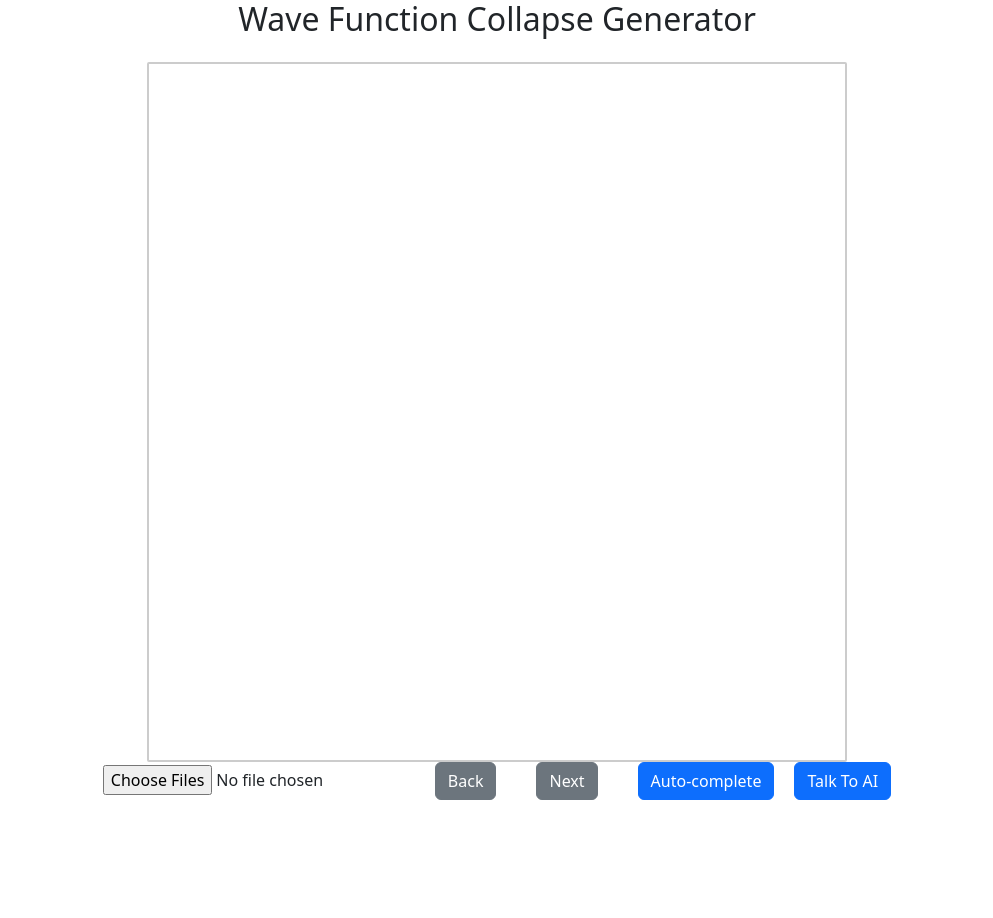
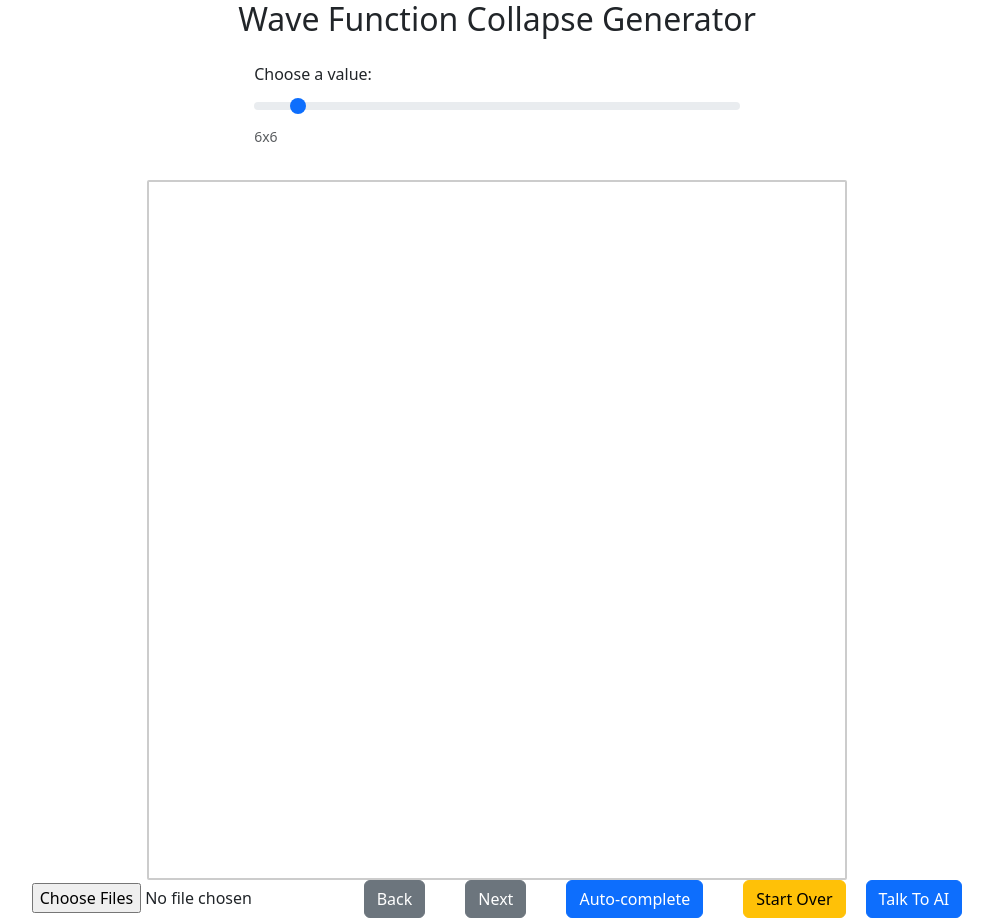
Before and after one commit to mattmacf98/wfc-canva-hackathon, a React (Vite) app: page / in a window 1280 px wide. Shown: the whole page, without its empty margins (143-1136 px from the left). Before the commit the page ends 800 px from the top, so only its background shows below. Built offline with nearby package versions, Linux system fonts and the light colour scheme.

Commit message:
allow changing tile size

```diff
--- a/src/App.tsx
+++ b/src/App.tsx
@@ -1,6 +1,6 @@
 import {ChangeEvent, FC, forwardRef, useEffect, useImperativeHandle, useRef, useState} from "react";
 import p5 from "p5";
-import {Button, Col, Container, Row} from "react-bootstrap";
+import {Button, Col, Container, Row, Form} from "react-bootstrap";
 import {Sketch} from "./waveFunctionCollapse/Sketch";
 declare global {
     interface Window {
@@ -17,6 +17,7 @@ export const App = () => {
     }
     const p5SketchRef = useRef(null);
     const [files, setFiles] = useState<File[]>([]);
+    const [dimension, setDimension] = useState<number>(6);
 
     async function talkToAi() {
           const [ response ] = await window.ai.generateText(
@@ -39,6 +40,20 @@ export const App = () => {
               <Row className="justify-content-center mb-3">
                   <Col xs="auto">
                       <h2>Wave Function Collapse Generator</h2>
+                      <div className="p-3">
+                          <Form.Group controlId="exampleForm.ControlRange1">
+                              <Form.Label>Choose a value:</Form.Label>
+                              <Form.Range
+                                  min={4}
+                                  max={30}
+                                  value={dimension}
+                                  onChange={(e: ChangeEvent<HTMLInputElement>) => setDimension(Number(e.target.value))}
+                              />
+                              <Form.Text className="text-muted">
+                                  {dimension}x{dimension}
+                              </Form.Text>
+                          </Form.Group>
+                      </div>
                   </Col>
               </Row>
               <Row className="flex-grow-1 justify-content-center align-items-center">
@@ -51,7 +66,7 @@ export const App = () => {
                       }>
                           {
                               files.length > 0 &&
-                              <P5Sketch canvasDimension={canvasDimension} ref={p5SketchRef} files={files}/>
+                              <P5Sketch canvasDimension={canvasDimension} ref={p5SketchRef} files={files} dimension={dimension}/>
                           }
                       </div>
                   </Col>
@@ -74,6 +89,7 @@ export const App = () => {
                       <Button variant="secondary" style={buttonSpacing} onClick={() => p5SketchRef.current.goBack()}>Back</Button>
                       <Button variant="secondary" style={buttonSpacing} onClick={() => p5SketchRef.current.drawNext()}>Next</Button>
                       <Button variant="primary" style={buttonSpacing} onClick={() => p5SketchRef.current.completeDrawing()}>Auto-complete</Button>
+                      <Button variant="warning" style={buttonSpacing} onClick={() => p5SketchRef.current.startOver()}>Start Over</Button>
                       <Button onClick={() => talkToAi()}>Talk To AI</Button>
                   </Col>
               </Row>
@@ -83,35 +99,39 @@ export const App = () => {
 
 interface IProps {
     canvasDimension: number;
+    dimension: number;
     files: File[];
 }
 const P5Sketch: FC = forwardRef((props: IProps, ref) => {
-    const sketchRef = useRef<HTMLDivElement | null>(null);
-    let sketch: Sketch | null = null;
+    const p5Ref = useRef<HTMLDivElement | null>(null);
+    const sketchRef = useRef<Sketch | null>(null);
 
     useImperativeHandle(ref, () => ({
         drawNext: () => {
-            sketch?.drawNext();
+            sketchRef.current?.drawNext();
         },
         goBack: () => {
-            sketch?.goBack();
+            sketchRef.current?.goBack();
         },
         completeDrawing: () => {
-            sketch?.completeDrawing();
+            sketchRef.current?.completeDrawing();
+        },
+        startOver: () => {
+            sketchRef.current?.startOver();
         }
     }), [])
 
     useEffect(() => {
-        sketch = new Sketch(props.canvasDimension, 20, props.files);
+        sketchRef.current = new Sketch(props.canvasDimension, props.dimension, props.files);
 
-        const p5Instance = new p5(sketch.createSketch(), sketchRef.current!);
+        const p5Instance = new p5(sketchRef.current!.createSketch(), p5Ref.current!);
 
         return () => {
             p5Instance.remove();
         };
-    }, [props.files])
+    }, [props.files, props.dimension])
 
-    return <div ref={sketchRef} style={{display: 'flex', justifyContent: 'center', alignItems: 'center', height: '100%', width: '100%'}}></div>
+    return <div ref={p5Ref} style={{display: 'flex', justifyContent: 'center', alignItems: 'center', height: '100%', width: '100%'}}></div>
 });
 
 export default App
--- a/src/waveFunctionCollapse/Sketch.ts
+++ b/src/waveFunctionCollapse/Sketch.ts
@@ -2,7 +2,7 @@ import p5 from "p5";
 import {Tile} from "./Tile";
 import {Cell} from "./Cell";
 
-const DISTANCE_THRESHOLD = 200;
+const DISTANCE_THRESHOLD = 300;
 
 export class Sketch {
     private readonly dim: number;
@@ -35,6 +35,12 @@ export class Sketch {
         this.sideSocketColorVectors = [];
         this.tileImageVectorSockets = [];
         this.socketVectorInverses = {};
+    }
+
+    public startOver() {
+        for (let i = 0; i < this.dim * this.dim; i++) {
+            this.grid[i] = new Cell(this.tiles.length, i);
+        }
     }
 
     public drawNext() {
@@ -132,8 +138,6 @@ export class Sketch {
                 return;
             }
 
-            p.background(0);
-
             // sort grid by entropy
             const gridCopy = this.grid.slice();
             gridCopy.sort((a, b) => {
@@ -161,6 +165,7 @@ export class Sketch {
             cellToCollapse.collapsed = true;
             cellToCollapse.options = [collapsedOption];
 
+            p.background(0);
             // painting cells
             for (let i = 0; i < this.grid.length; i++) {
                 const col = i % this.dim;
@@ -253,15 +258,6 @@ export class Sketch {
         };
     };
 
-    private fileToBase64(file: File) {
-        return new Promise<string>((resolve, reject) => {
-            const reader = new FileReader();
-            reader.readAsDataURL(file);
-            reader.onload = () => resolve(reader.result as string);
-            reader.onerror = error => reject(error);
-        });
-    }
-
     private checkValid(arr: number[], valid: number[]) {
         for (let i = arr.length - 1; i >= 0; i--) {
             const element = arr[i];
@@ -271,12 +267,6 @@ export class Sketch {
         }
 
         return arr;
-    }
-
-    private startOver() {
-        for (let i = 0; i < this.dim * this.dim; i++) {
-            this.grid[i] = new Cell(this.tiles.length, i);
-        }
     }
 
     private populateSideSocketVectors(vector) {
```
